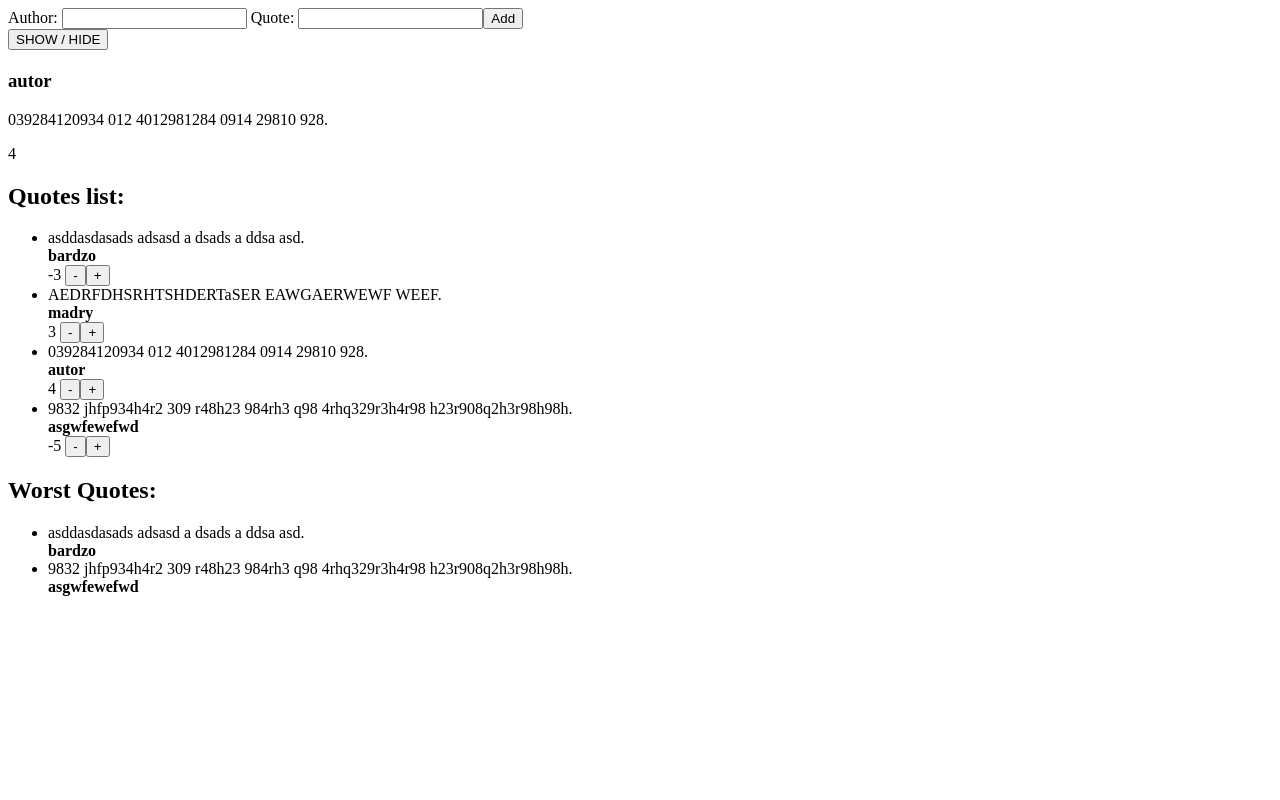
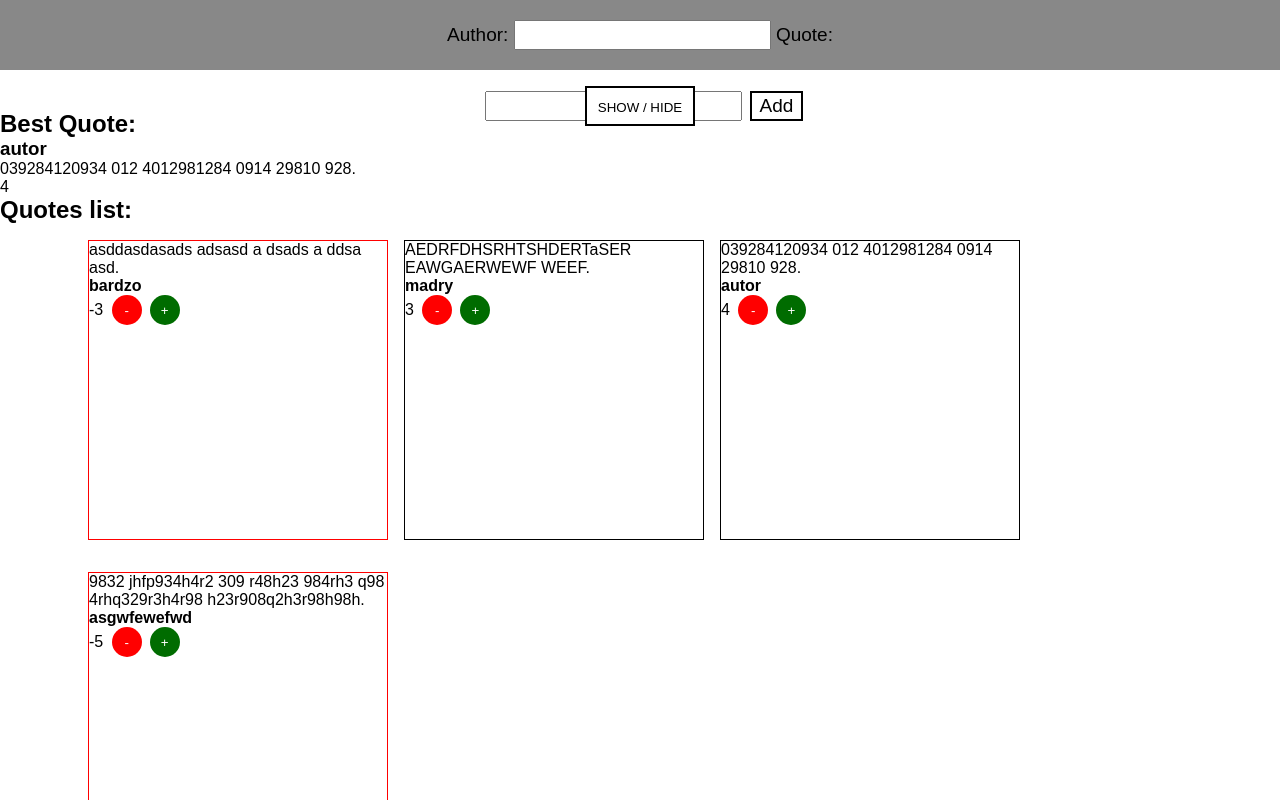
Before and after one commit to michalsiminski98/appWithTests, an Angular app: page / in a window 1280 px wide. Shown: the top 800 px of the page. Built offline with nearby package versions, Linux system fonts and the light colour scheme.

Commit message:
fix @Input in best-quote component, add styles, add [class.hide] in app-add-form element for app-hide-button working correctly

```diff
--- a/src/app/add-form/add-form.component.css
+++ b/src/app/add-form/add-form.component.css
@@ -0,0 +1,33 @@
+nav{
+  --formHeight: 70px;
+  width: 100vw;
+  height: var(--formHeight);
+  line-height: var(--formHeight);
+  background-color: rgb(136, 136, 136);
+}
+form{
+  margin-left: 50%;
+  transform: translateX(-50%);
+  text-align: center;
+}
+label{
+  font-size: 19px;
+}
+input{
+  padding: 2px 4px;
+  font-size: 19px;
+}
+
+.inputButton{
+  padding: 2px 8px;
+  transform: translateX(8px);
+  font-size: 19px;
+  background-color: transparent;
+  border: 2px solid rgb(0, 0, 0);
+  cursor: pointer;
+  transition: .2s;
+}
+.inputButton:hover{
+  background-color: rgb(0,0,0);
+  color: rgb(255, 255, 255);
+}
--- a/src/app/app.component.css
+++ b/src/app/app.component.css
@@ -0,0 +1,4 @@
+
+.hide{
+  display: none;
+}
--- a/src/app/app.component.html
+++ b/src/app/app.component.html
@@ -1,4 +1,4 @@
-<app-add-form></app-add-form>
+<app-add-form [class.hide]="showForm"></app-add-form>
 <app-hide-button (showForm) = "onShowForm()">SHOW / HIDE</app-hide-button>
 <app-best-quote [title]= "titleForBest"></app-best-quote>
 <app-quote-list [title] = "titleForList"></app-quote-list>
--- a/src/app/best-quote/best-quote.component.html
+++ b/src/app/best-quote/best-quote.component.html
@@ -1,5 +1,5 @@
 <ng-container *ngIf="bestQuote$ | async as bestQuote">
-  <h2>{{bestQuoteTitle}}</h2>
+  <h2>{{title}}</h2>
 <h3>{{bestQuote.author}}</h3>
 <p>{{bestQuote.quotation}}</p>
 <span>{{bestQuote.rate}}</span>
--- a/src/app/best-quote/best-quote.component.ts
+++ b/src/app/best-quote/best-quote.component.ts
@@ -10,7 +10,7 @@ import { QuotesService } from '../services/quotes/quotes.service';
 })
 export class BestQuoteComponent implements OnInit {
 
-  @Input() bestQuoteTitle?: string;
+  @Input() title?: string;
   bestQuote$?: Observable<Quote>;
 
   constructor(private quotesService: QuotesService) { }
--- a/src/app/hide-button/hide-button.component.css
+++ b/src/app/hide-button/hide-button.component.css
@@ -0,0 +1,18 @@
+button{
+  width: 110px;
+  height: 40px;
+  padding: 0 8px;
+  line-height: 40px;
+  margin-left: 50vw;
+  transform: translate(-50%, 16px);
+  border: 2px solid black;
+  background-color: white;
+  color: black;
+  cursor: pointer;
+  transition: .2s;
+}
+button:hover{
+  color: white;
+  border-color: white;
+  background-color: black;
+}
--- a/src/app/quote-list/quote-list.component.css
+++ b/src/app/quote-list/quote-list.component.css
@@ -0,0 +1,29 @@
+ul{
+  width: 100vw;
+  padding: 0 80px;
+  display: flex;
+  flex-wrap: wrap;
+  list-style: none;
+}
+li{
+  width: 300px;
+  height: 300px;
+  border: 1px solid black;
+  margin: 16px 8px;
+}
+.badQuote{
+  border: 1px solid red;
+}
+button{
+  width: 30px;
+  height: 30px;
+  border-radius: 50%;
+  margin: 0 4px;
+  background-color: rgb(0, 108, 0);
+  border: none;
+  color: white;
+  cursor: pointer;
+}
+.negative{
+  background-color: red;
+}
--- a/src/styles.css
+++ b/src/styles.css
@@ -1 +1,7 @@
 /* You can add global styles to this file, and also import other style files */
+*{
+  margin: 0;
+  padding: 0;
+  box-sizing: border-box;
+  font-family: Arial, "Helvetica Neue", Helvetica, sans-serif;
+}
```
